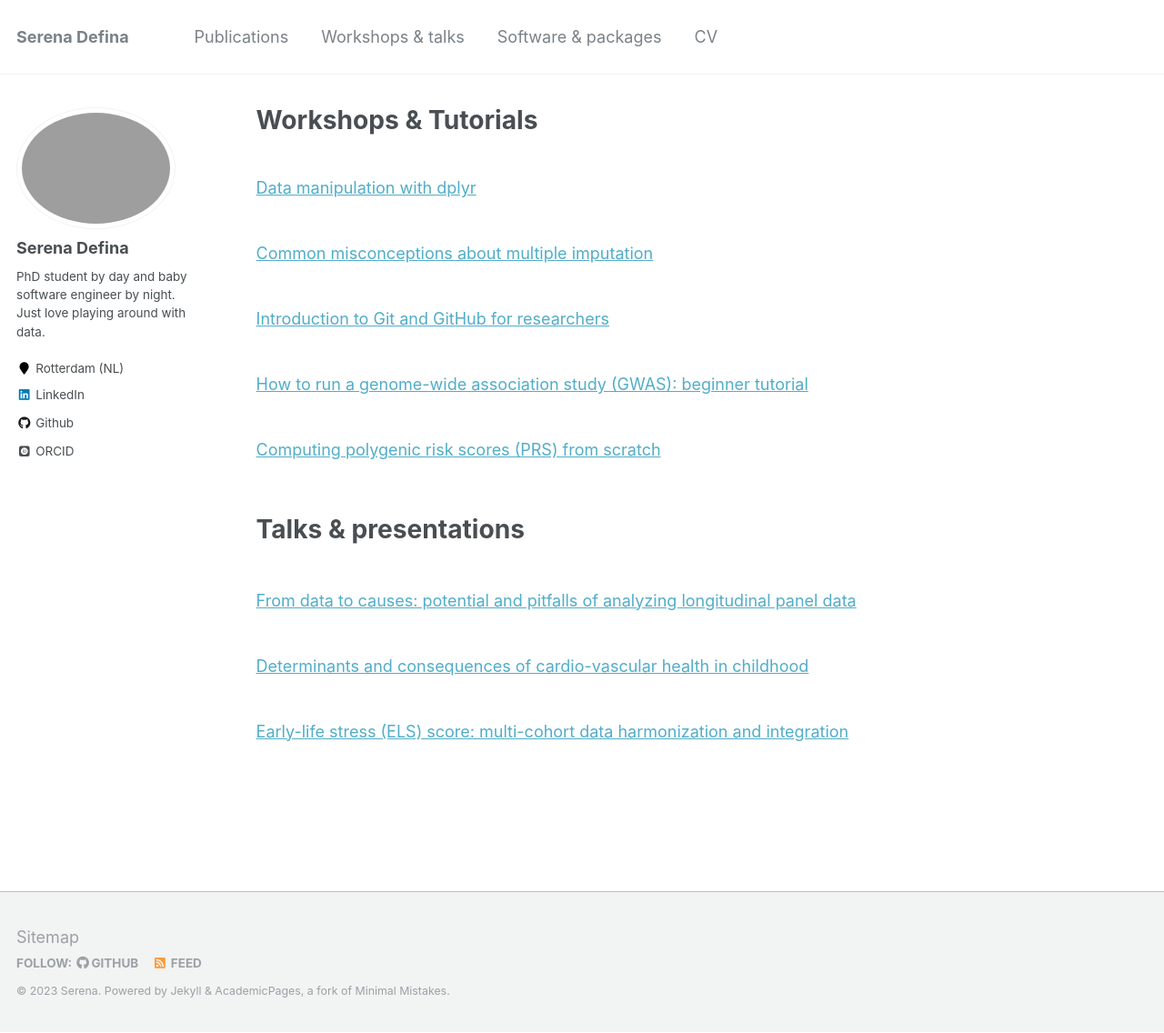
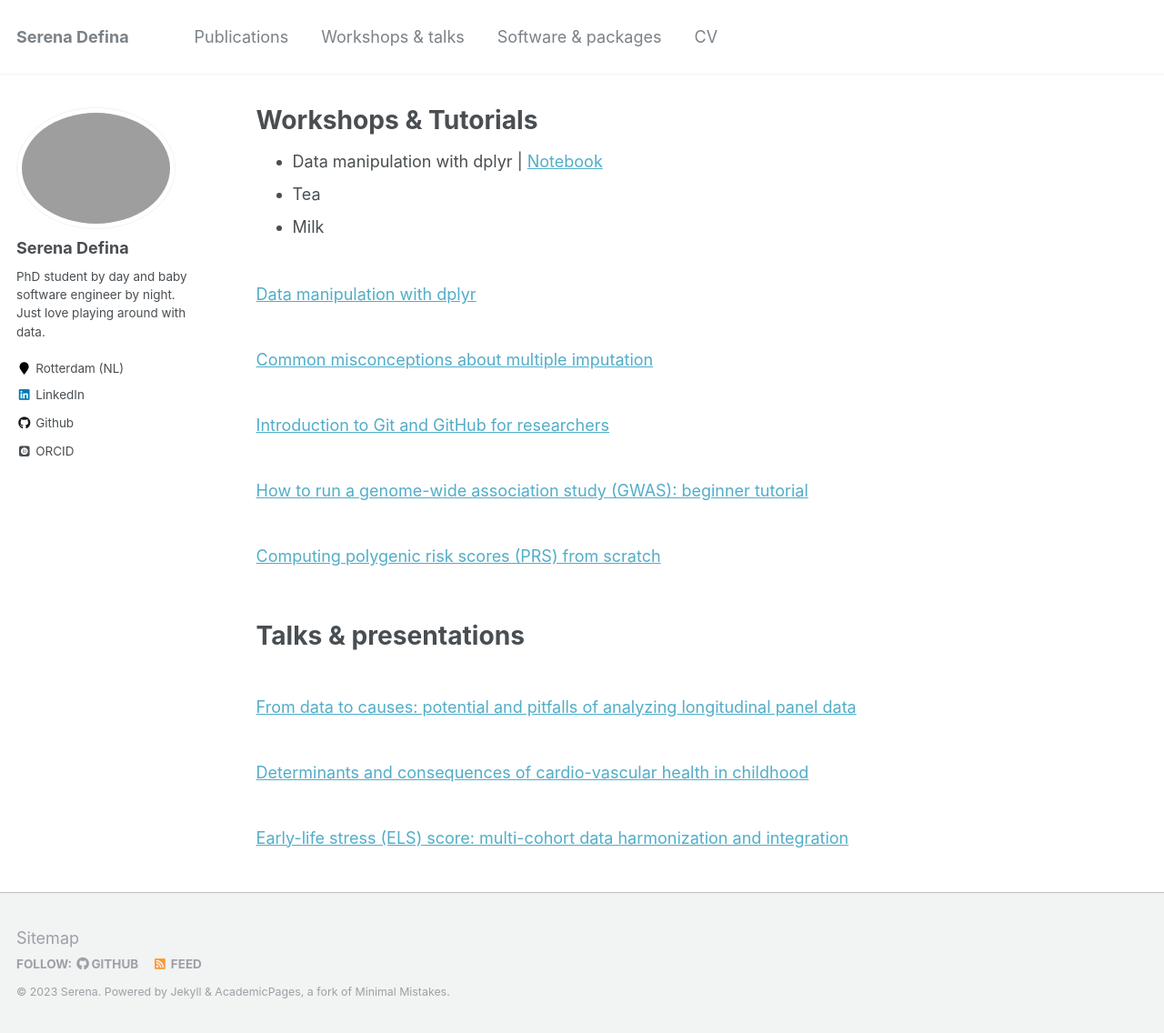
Before and after one commit to SereDef/seredef.github.io, a Jekyll site: the page built from _pages/talks.html, in a window 1280 px wide and 1136 px high. Shown: the whole window at 91% size. Built offline with Jekyll 4.4.1, drawn with Linux system fonts in a browser that asks for light colours; some web fonts are replaced.

Commit message:
restructure tutorials

```diff
--- a/_pages/talks.html
+++ b/_pages/talks.html
@@ -8,6 +8,13 @@ author_profile: true
 {% if site.talkmap_link == true %}
 <p style="text-decoration:underline;"><a href="/talkmap.html">See a map of all the places I've given a talk!</a></p>
 {% endif %}
+
+<ul>
+  <li>Data manipulation with dplyr | <a href="/files/dplyr_tutorial.html">Notebook</a></li>
+  <li>Tea</li>
+  <li>Milk</li>
+</ul>
+
 
 {% for post in site.tutorials reversed %}
   {% include archive-single.html %}
```
